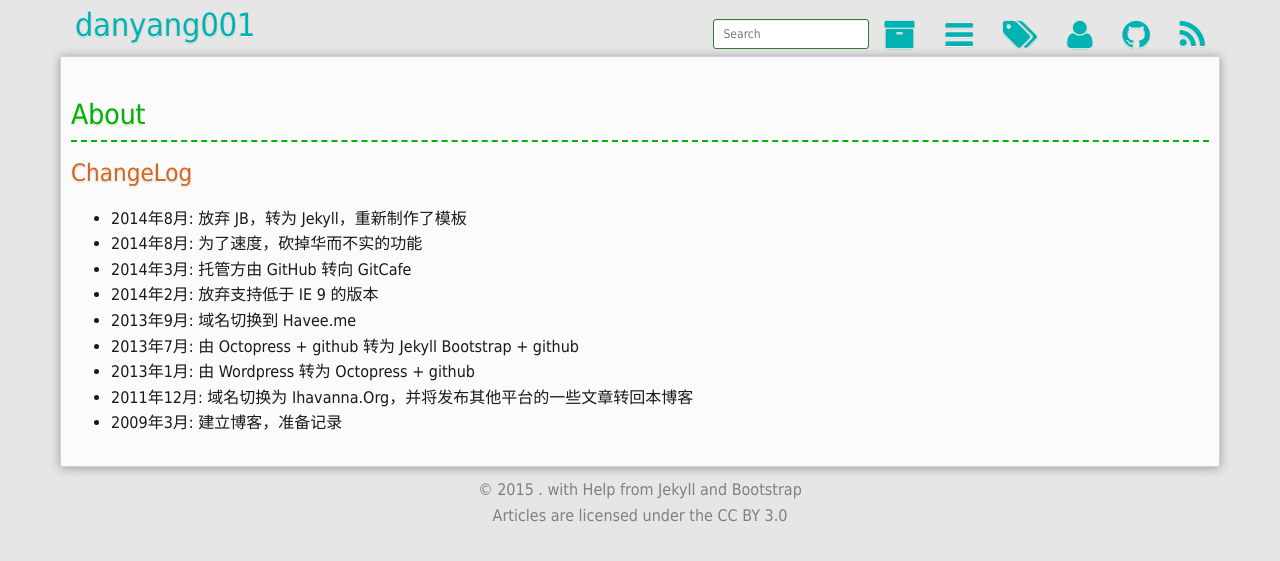
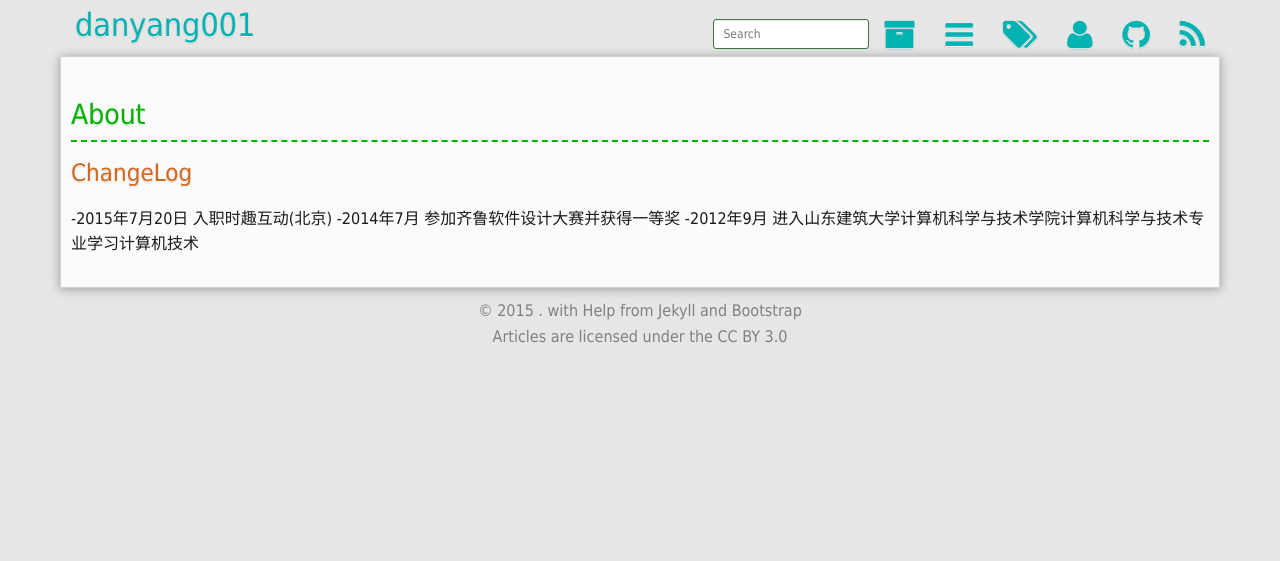
Before and after one commit to tgist/tgist.github.io, a Jekyll site: the page built from about.md, in a window 1280 px wide. Shown: the top 561 px of the page. Built offline with Jekyll 4.4.1, drawn with Linux system fonts in a browser that asks for light colours; Markdown is read by kramdown in place of the engine named in the settings; comment, search, counter and statistics services are not loaded.

Commit message:
Update about.md

```diff
--- a/about.md
+++ b/about.md
@@ -6,14 +6,8 @@ description: "业余爱好的点滴记录，同时作为配置备份的存储地
 
 #### ChangeLog
 
-- 2014年8月:    放弃 JB，转为 Jekyll，重新制作了模板
-- 2014年8月:    为了速度，砍掉华而不实的功能
-- 2014年3月:    托管方由 GitHub 转向 GitCafe
-- 2014年2月:    放弃支持低于 IE 9 的版本
-- 2013年9月:    域名切换到 Havee.me
-- 2013年7月:    由 Octopress + github 转为 Jekyll Bootstrap + github
-- 2013年1月:    由 Wordpress 转为 Octopress + github
-- 2011年12月:   域名切换为 Ihavanna.Org，并将发布其他平台的一些文章转回本博客
-- 2009年3月:    建立博客，准备记录
+-2015年7月20日 入职时趣互动(北京)
+-2014年7月 参加齐鲁软件设计大赛并获得一等奖
+-2012年9月 进入山东建筑大学计算机科学与技术学院计算机科学与技术专业学习计算机技术
 
 {% include comments.html %}
```
